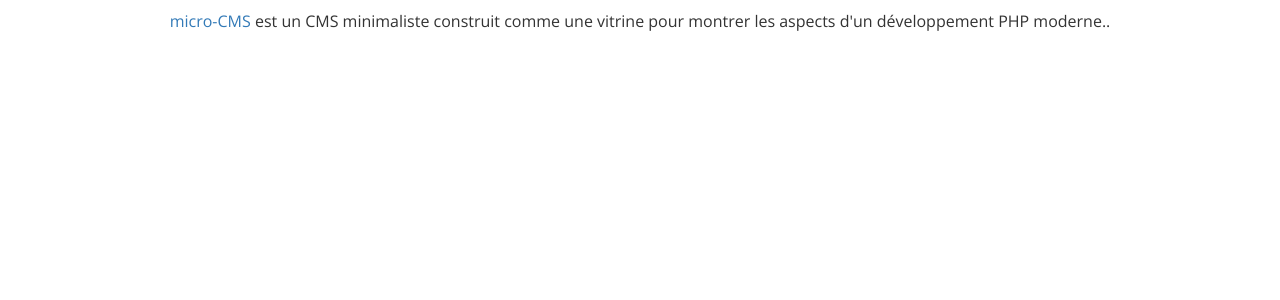
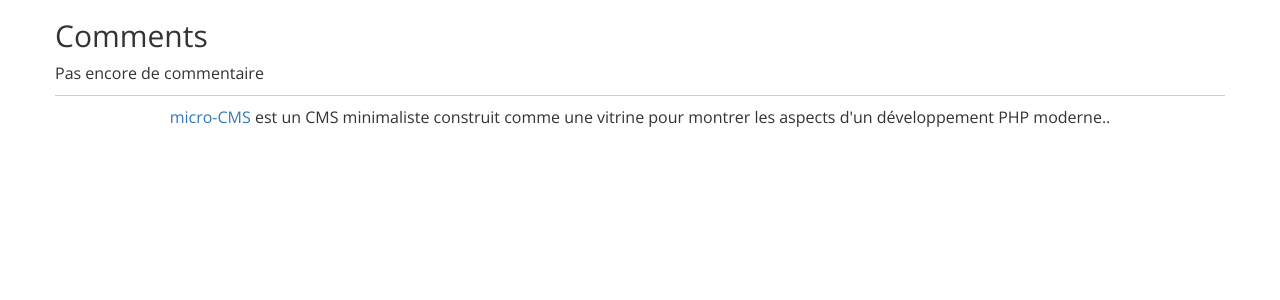
Before and after one commit to ChristopheMalo/Architecture-PHP-pro, a PHP site: template views/index.html.twig in a window 1280 px wide. Shown: the part 51-351 px from the top of the page. Run offline with PHP 8.4, Linux system fonts and the light colour scheme; the template is opened without the code that fills it, so the values that code supplies are empty; some libraries are stand-ins or nearby versions.

Commit message:
refactor: modifier la vue index pour utilisation héritage

```diff
--- a/views/index.html.twig
+++ b/views/index.html.twig
@@ -3,12 +3,12 @@
  * MicroCMS
  * =========================================================================================================
  *
- * Template Vue index - Itération 6 du projet
+ * Template Vue index - Itération 7 du projet
  *
  * @author          Christophe Malo
  * @started         01/03/2016
- * @updated         01/03/2016
- * @version         1.0.2
+ * @updated         02/03/2016
+ * @version         1.0.3
  * @copyright       OpenClassrooms - Baptiste Pesquet
  * @project         MicroCMS
  * @namefile        index.html.twig
@@ -19,56 +19,22 @@
  *
  * @commentaire     v1.0.1 -> Utilisation de Twig
  *                  v1.0.2 -> Utilisation de bootstrap et jQuery
- *
- * @upgrade
- *
+ *                  v1.0.3 -> Utilisation de l'héritage de template
  */
 #}
-<!DOCTYPE html>
-<html lang="fr">
-    <head>
-        <meta charset="UTF-8">
-        <meta http-equiv="X-UA-Compatible" content="IE=edge">
-        <meta name="viewport" content="width=device-width, initial-scale=1">
+{% extends "layout.html.twig" %}
 
-        <meta name="description" content="Flexbox - Test avec Bootstrap">
-        <meta name="keywords" content="Javascript, HTML5, Bootstrap">
-        <meta name="author" content="Christophe Malo">
+{% block title %}{{ article.title }}{% endblock %}
 
-        <title>MicroCMS - Page d'accueil</title>
-
-        <link href="{{ app.request.basepath }}/lib/bootstrap/css/bootstrap.min.css" rel="stylesheet" type="text/css">
-        <link href="{{ app.request.basepath }}/css/microcms.css" rel="stylesheet" type="text/css">
-    </head>
-    <body>
-        <div class="container">
-            <nav class="navbar navbar-default navbar-fixed-top navbar-inverse" role="navigation">
-                <div class="container">
-                    <div class="navbar-header">
-                        <button type="button" class="navbar-toggle" data-toggle="collapse" data-target="#navbar-collapse-target">
-                            <span class="icon-bar"></span>
-                            <span class="icon-bar"></span>
-                            <span class="icon-bar"></span>
-                        </button>
-                        <a class="navbar-brand" href="">MicroCMS</a>
-                    </div>
-                    <div class="collapse navbar-collapse" id="navbar-collapse-target">
-                    </div>
-                </div><!-- /.container -->
-            </nav>
-
-            <section class="row">
-                {% for article in articles %}
-                <article>
-                    <h2>{{ article.title }}</h2>
-                    <p>{{ article.content }}</p>
-                </article>
-                {% endfor %}
-            </section>
-
-            <footer class="footer row">
-                <a href="https://github.com/ChristopheMalo/micro-CMS">micro-CMS</a> est un CMS minimaliste construit comme une vitrine pour montrer les aspects d'un développement PHP moderne..
-            </footer>
-        </div>
-    </body>
-</html>
+{% block content %}
+<article>
+    <h1>{{ article.title }}</h1>
+    <p>{{ article.content }}</p>
+    <h2>Comments</h2>
+    {% for comment in comments %}
+        <p><strong>{{ comment.author }}</strong> a dit : {{ comment.content }}</p>
+    {% else %}
+        <p>Pas encore de commentaire</p>
+    {% endfor %}
+</article>
+{% endblock %}
--- a/web/css/microcms.css
+++ b/web/css/microcms.css
@@ -49,6 +49,10 @@
  * Section Contenu
  * -------------------------
  */
+/* Articles */
+.articleTitle:hover, .articleTitle:focus {
+    text-decoration: none;
+}
 
 
 /**
```
